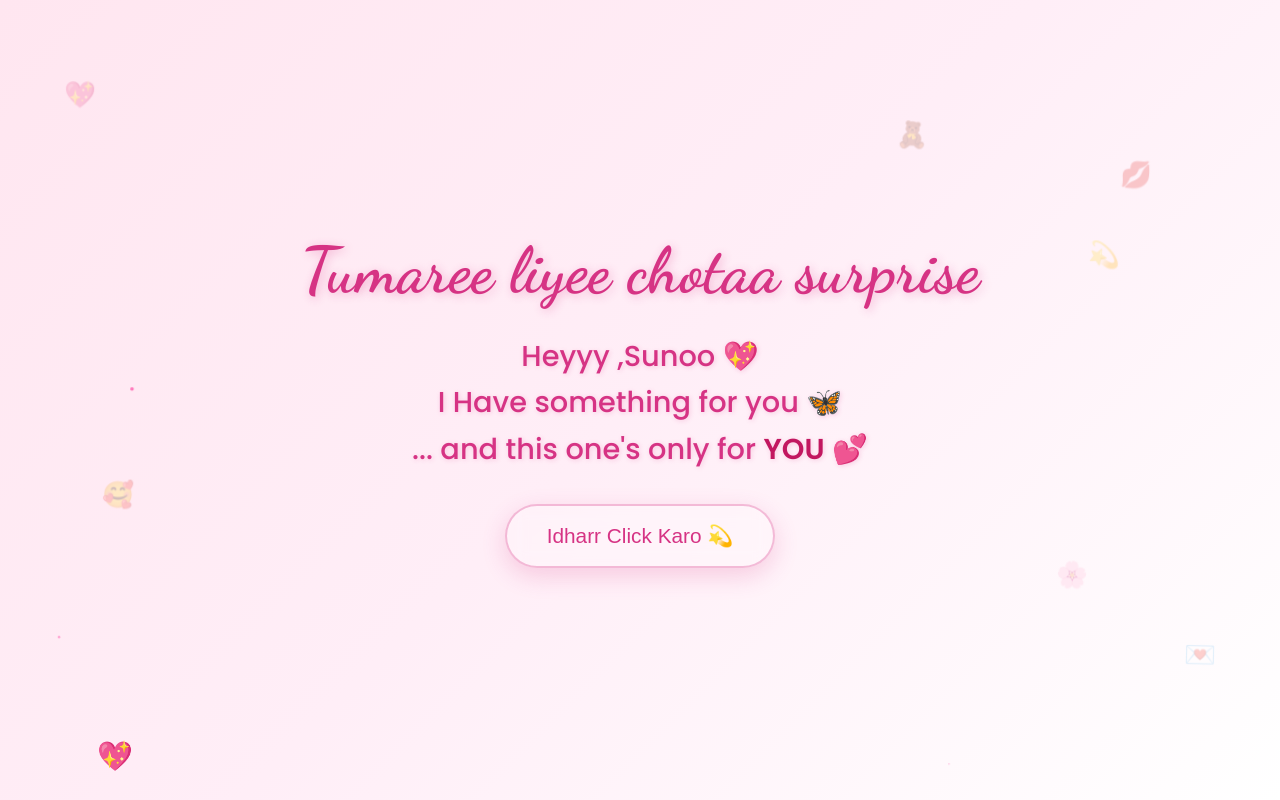
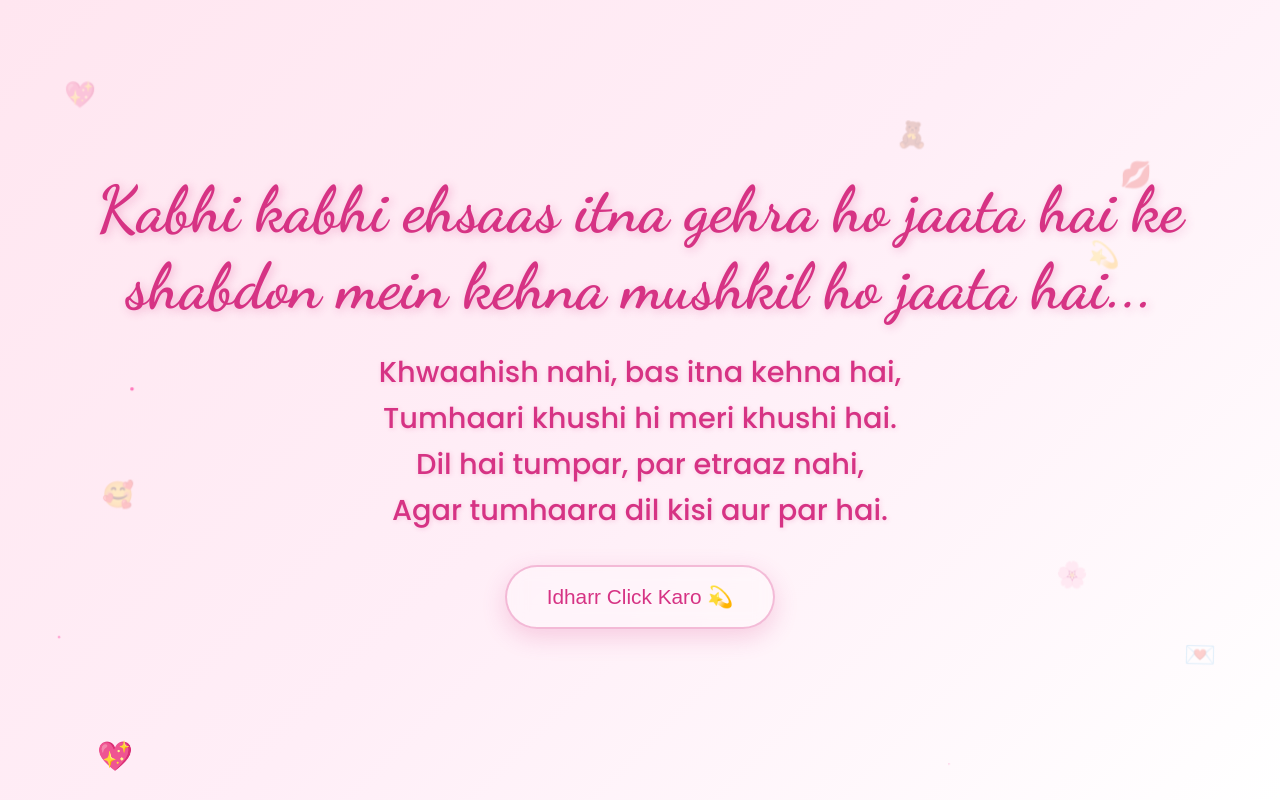
Before and after one commit to chandruu09/sep22, a plain HTML site: page surprize2.html in a window 1280 px wide. Shown: the top 800 px of the page. Drawn offline with Linux system fonts and the light colour scheme.

Commit message:
Update surprize2.html

```diff
--- a/surprize2.html
+++ b/surprize2.html
@@ -139,11 +139,14 @@
 
   <!-- Main content -->
   <div class="container">
-    <h1 class="main-title">Tumaree liyee chotaa surprise</h1>
+    <h1 class="main-title">Kabhi kabhi ehsaas itna gehra ho jaata hai ke shabdon mein kehna mushkil ho jaata hai...</h1>
     <div class="main-heading">
-      Heyyy ,Sunoo 💖<br>
-      I Have something for you 🦋<br>
-      <strong> </strong>... and this one's only for <strong>YOU</strong> 💕
+      Khwaahish nahi, bas itna kehna hai,<br>
+Tumhaari khushi hi meri khushi hai.<br>
+Dil hai tumpar, par etraaz nahi,<br>
+Agar tumhaara dil  kisi aur par hai.<br>
+
+
     </div>
     <button class="journey-btn" onclick="startJourney()">Idharr Click Karo 💫</button>
   </div>
```
